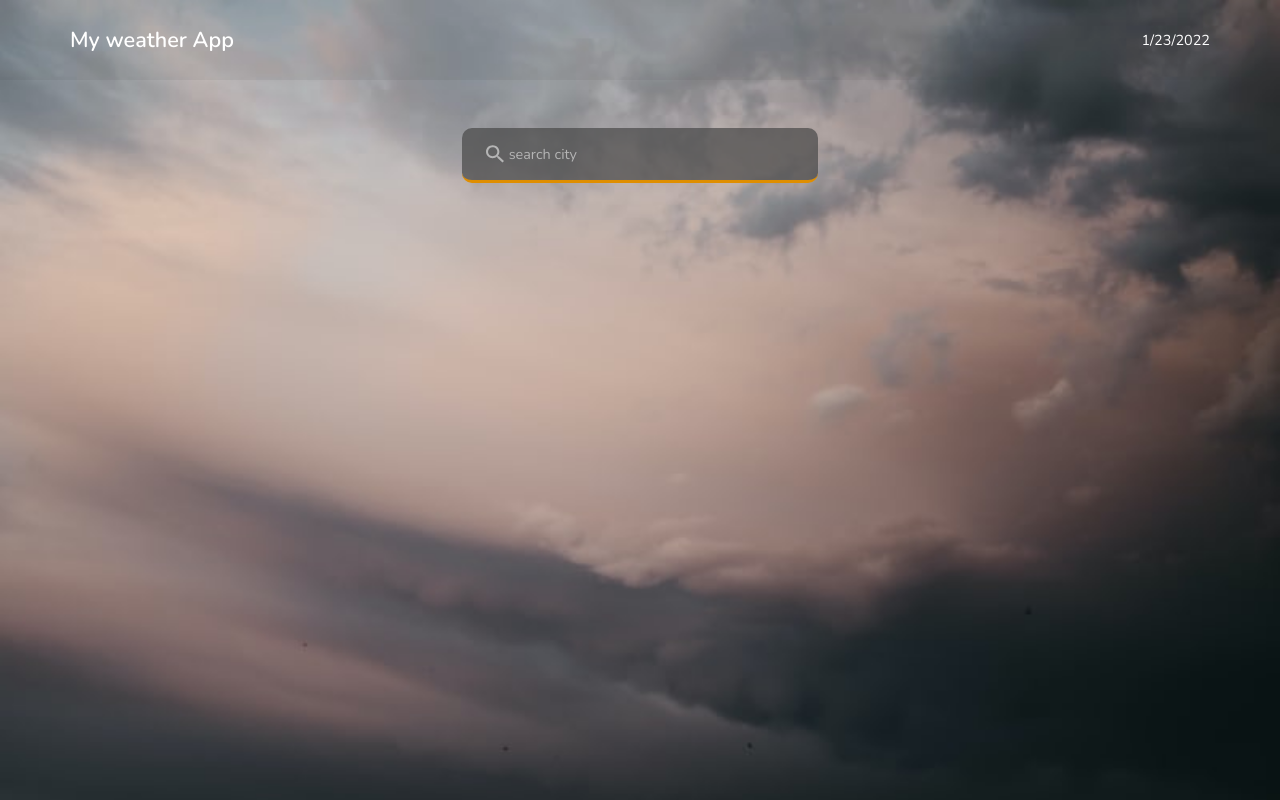
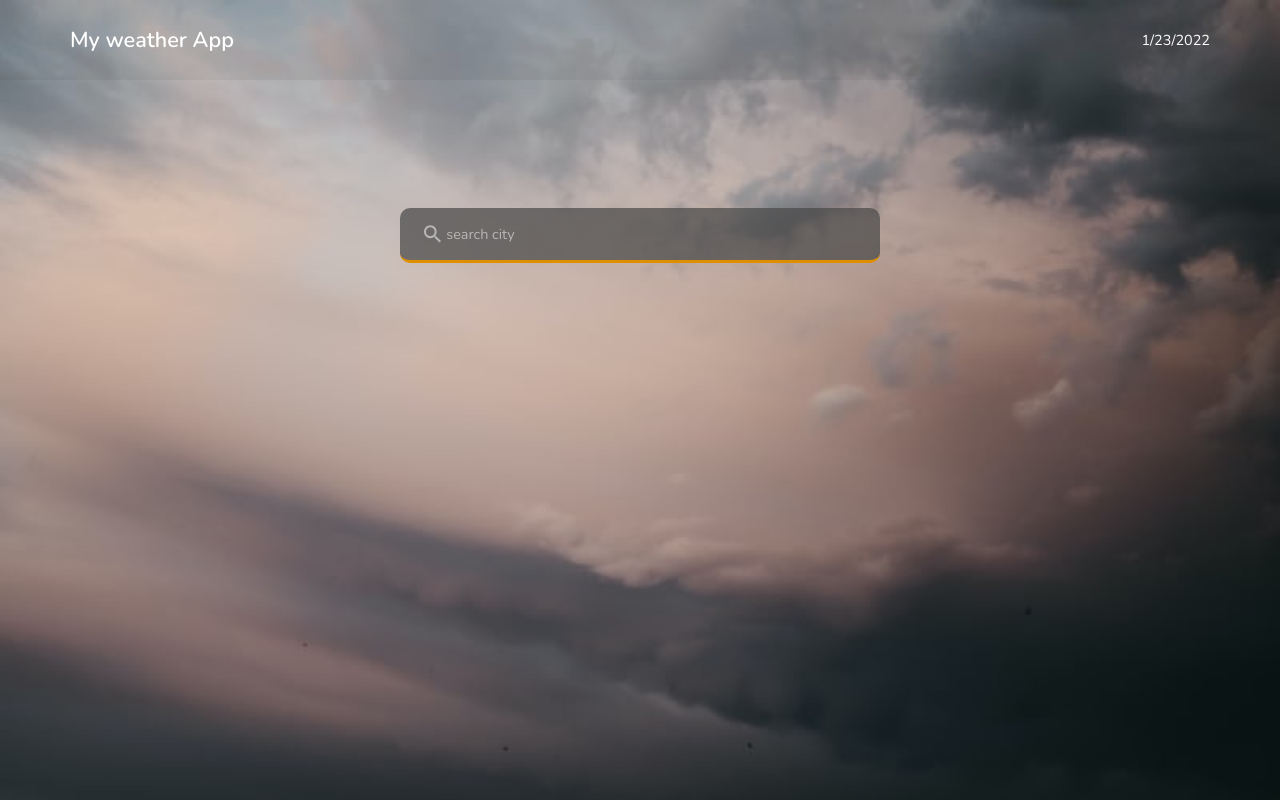
Before and after one commit to IFENOAH/My-weather, a React (Create React App) app: page / in a window 1280 px wide. Built offline with nearby package versions, Linux system fonts and the light colour scheme.

Commit message:
flex fix

```diff
--- a/src/App.css
+++ b/src/App.css
@@ -13,12 +13,12 @@ html{
 }
 
 .app{
-  position: relative;
   width: 100%;
   height: 100vh;
   display: flex;
   justify-content: space-between;
   align-items: center;
+  flex-direction: column;
   background: url('Images/cloud.jpg');
   background-repeat: no-repeat;
   background-size: cover;
@@ -26,8 +26,6 @@ html{
 
 .nav{
   background: rgba(63, 63, 63, 0.082);
-  position: fixed;
-  top: 0;
   font-family: "nunito";
   width: 100%;
   height: 10%;
@@ -74,7 +72,7 @@ html{
   display: flex;
   align-items: center;
   justify-content: flex-start;
-  width: 30%;
+  width: 30rem;
   padding: .7rem 1.5rem;
   border: none;
   outline: none;
```
